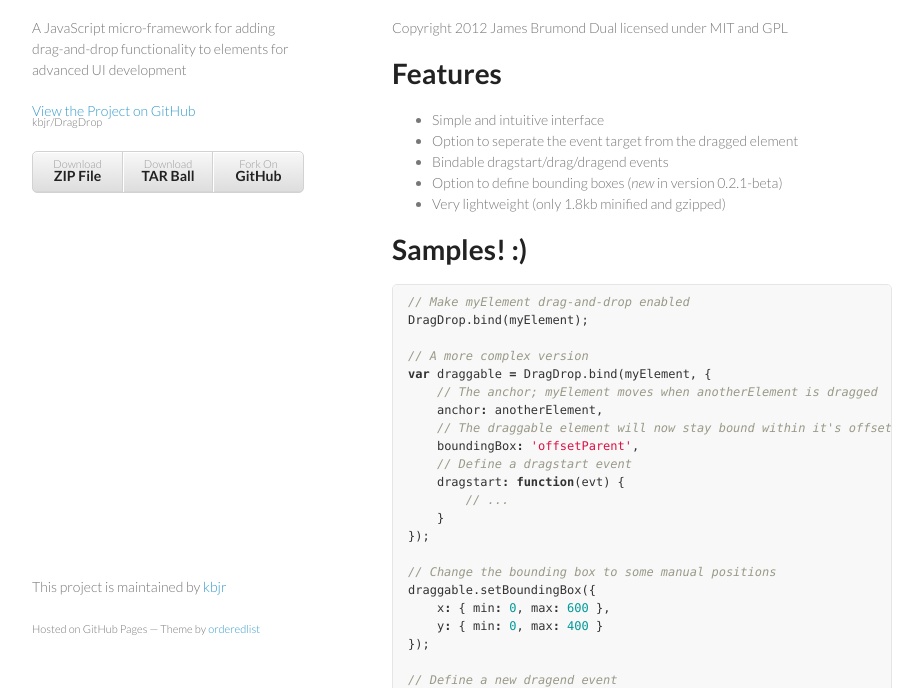
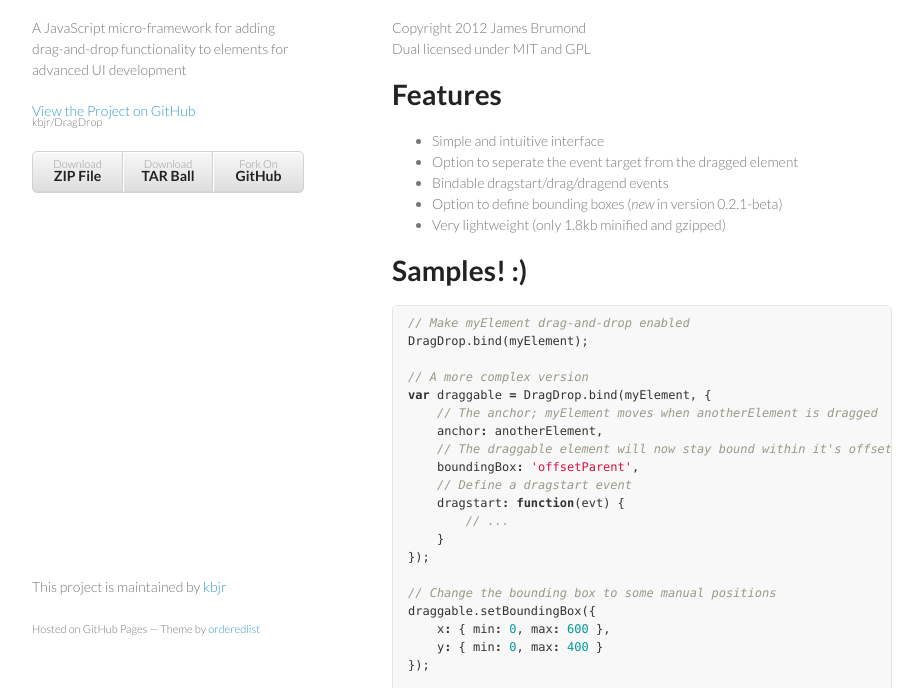
Before and after one commit to kbjr/DragDrop, a plain HTML site: page index.html in a window 1280 px wide. Shown: the part 92-780 px from the top of the page, without its empty margins (178-1101 px from the left). Drawn offline with Linux system fonts and the light colour scheme.

Commit message:
Update index.html

```diff
--- a/index.html
+++ b/index.html
@@ -27,7 +27,7 @@
       <section>
         <h1>License</h1>
 
-<p>Copyright 2012 James Brumond
+<p>Copyright 2012 James Brumond<br />
 Dual licensed under MIT and GPL</p>
 
 <h1>Features</h1>
```
